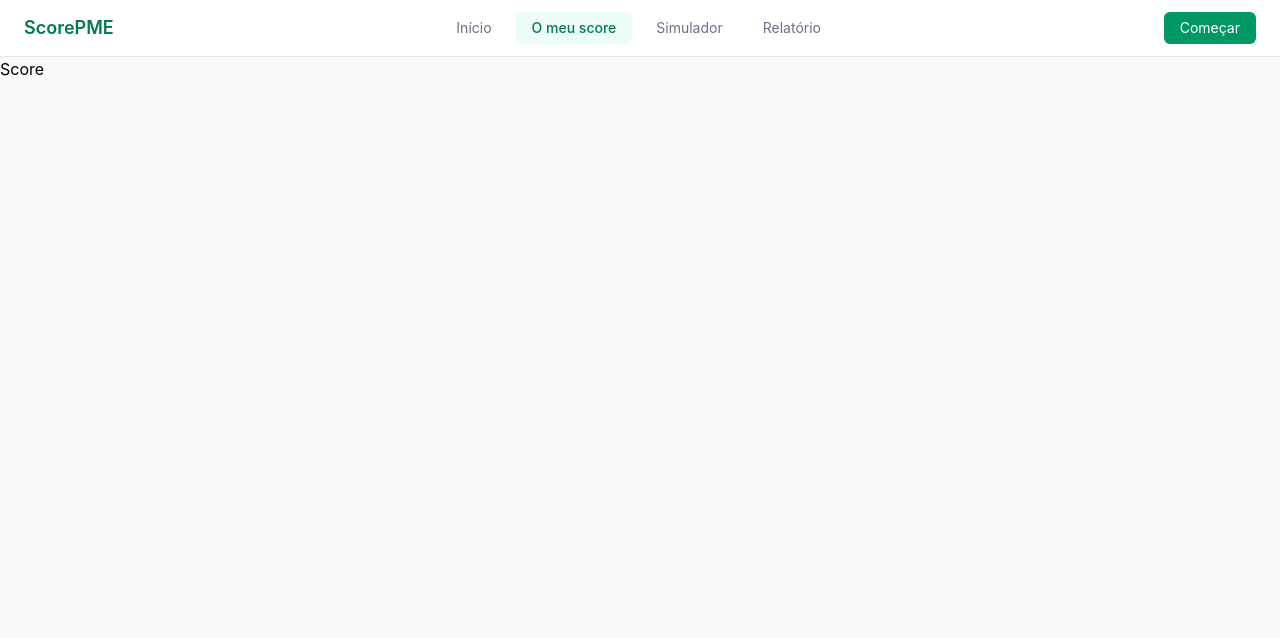
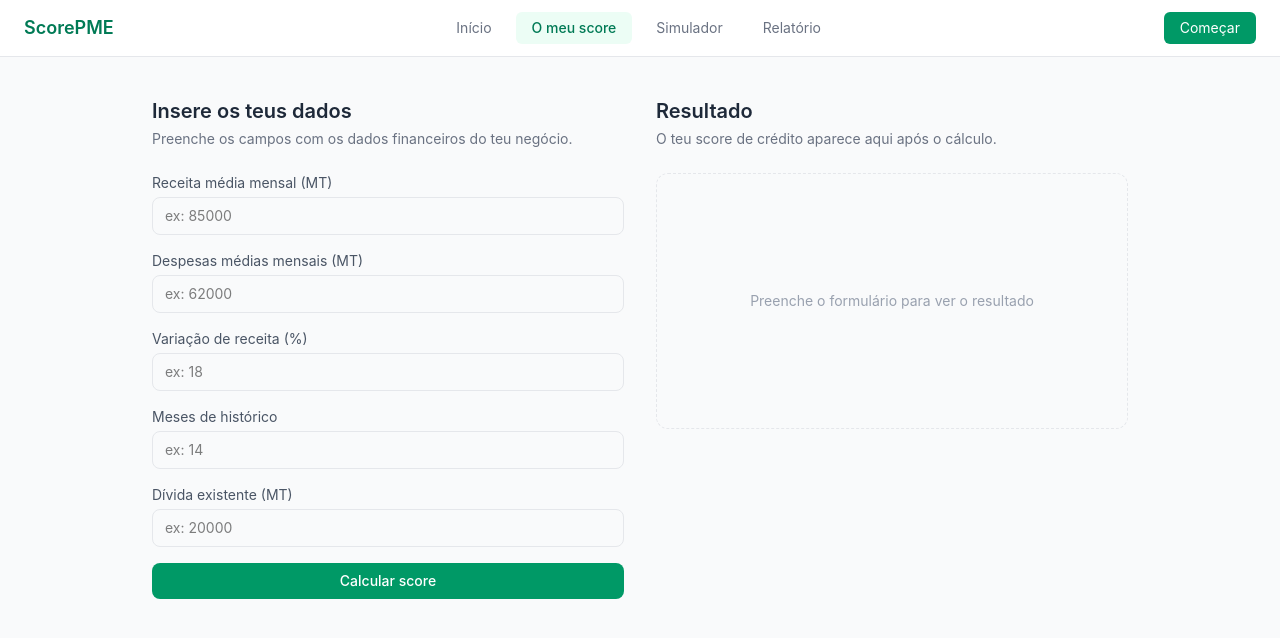
Before and after one commit to creative-nam/scorepme, a React (Vite) app in the folder client/: page /score in a window 1280 px wide. Shown: the top 638 px of the page. Built offline with nearby package versions, Linux system fonts and the light colour scheme.

Commit message:
feat: página de score com formulário e resultado visual

```diff
--- a/client/src/pages/Score.jsx
+++ b/client/src/pages/Score.jsx
@@ -1,4 +1,155 @@
+import { useState } from 'react'
+import { calcularScore } from '../services/api'
+
+const camposFormulario = [
+  { id: 'receitaMediaMensal',    label: 'Receita média mensal (MT)',    placeholder: 'ex: 85000' },
+  { id: 'despesasMediasMensais', label: 'Despesas médias mensais (MT)', placeholder: 'ex: 62000' },
+  { id: 'variacaoReceitaPct',    label: 'Variação de receita (%)',      placeholder: 'ex: 18'    },
+  { id: 'mesesDeHistorico',      label: 'Meses de histórico',           placeholder: 'ex: 14'    },
+  { id: 'dividaExistente',       label: 'Dívida existente (MT)',        placeholder: 'ex: 20000' },
+]
+
+const coresCategoria = {
+  'Baixo Risco':           { fundo: 'bg-emerald-50', texto: 'text-emerald-700', borda: 'border-emerald-300' },
+  'Risco Moderado-Baixo':  { fundo: 'bg-blue-50',    texto: 'text-blue-700',    borda: 'border-blue-300'    },
+  'Risco Moderado':        { fundo: 'bg-amber-50',   texto: 'text-amber-700',   borda: 'border-amber-300'   },
+  'Alto Risco':            { fundo: 'bg-red-50',     texto: 'text-red-700',     borda: 'border-red-300'     },
+}
+
+const labelBreakdown = {
+  margemLucro:         'Margem de Lucro',
+  ratioDespesa:        'Rácio Despesa/Receita',
+  consistenciaReceita: 'Consistência da Receita',
+  longevidade:         'Longevidade',
+  cargaDivida:         'Carga de Dívida',
+}
+
+function BarraScore({ label, valor }) {
+  return (
+    <div className="mb-3">
+      <div className="flex justify-between text-sm mb-1">
+        <span className="text-gray-500">{label}</span>
+        <span className="font-medium text-gray-700">{Math.round(valor)}/100</span>
+      </div>
+      <div className="h-2 bg-gray-100 rounded-full overflow-hidden">
+        <div
+          className="h-full bg-emerald-500 rounded-full transition-all duration-500"
+          style={{ width: `${valor}%` }}
+        />
+      </div>
+    </div>
+  )
+}
+
 function Score() {
-  return <div>Score</div>
+  const [formulario, setFormulario] = useState({
+    receitaMediaMensal:    '',
+    despesasMediasMensais: '',
+    variacaoReceitaPct:    '',
+    mesesDeHistorico:      '',
+    dividaExistente:       '',
+  })
+  const [resultado, setResultado]   = useState(null)
+  const [erro, setErro]             = useState(null)
+  const [aCarregar, setACarregar]   = useState(false)
+
+  function aoAlterar(e) {
+    setFormulario({ ...formulario, [e.target.id]: e.target.value })
+  }
+
+  async function aoSubmeter(e) {
+    e.preventDefault()
+    setErro(null)
+    setACarregar(true)
+
+    try {
+      const dados = Object.fromEntries(
+        Object.entries(formulario).map(([k, v]) => [k, Number(v)])
+      )
+      const res = await calcularScore(dados)
+      setResultado(res)
+    } catch (err) {
+      setErro(err.message)
+    } finally {
+      setACarregar(false)
+    }
+  }
+
+  const cores = resultado ? (coresCategoria[resultado.categoria] ?? coresCategoria['Alto Risco']) : null
+
+  return (
+    <div className="max-w-5xl mx-auto px-6 py-10 grid grid-cols-1 md:grid-cols-2 gap-8">
+
+      {/* Formulário */}
+      <div>
+        <h2 className="text-xl font-semibold text-gray-800 mb-1">Insere os teus dados</h2>
+        <p className="text-sm text-gray-500 mb-6">Preenche os campos com os dados financeiros do teu negócio.</p>
+
+        <form onSubmit={aoSubmeter} className="flex flex-col gap-4">
+          {camposFormulario.map(({ id, label, placeholder }) => (
+            <div key={id}>
+              <label htmlFor={id} className="block text-sm text-gray-600 mb-1">{label}</label>
+              <input
+                id={id}
+                type="number"
+                placeholder={placeholder}
+                value={formulario[id]}
+                onChange={aoAlterar}
+                required
+                className="w-full border border-gray-200 rounded-lg px-3 py-2 text-sm focus:outline-none focus:ring-2 focus:ring-emerald-400"
+              />
+            </div>
+          ))}
+
+          {erro && (
+            <p className="text-sm text-red-600 bg-red-50 border border-red-200 rounded-lg px-3 py-2">
+              {erro}
+            </p>
+          )}
+
+          <button
+            type="submit"
+            disabled={aCarregar}
+            className="bg-emerald-600 text-white rounded-lg py-2 text-sm font-medium hover:bg-emerald-700 transition-colors disabled:opacity-50"
+          >
+            {aCarregar ? 'A calcular...' : 'Calcular score'}
+          </button>
+        </form>
+      </div>
+
+      {/* Resultado */}
+      <div>
+        <h2 className="text-xl font-semibold text-gray-800 mb-1">Resultado</h2>
+        <p className="text-sm text-gray-500 mb-6">O teu score de crédito aparece aqui após o cálculo.</p>
+
+        {!resultado ? (
+          <div className="border border-dashed border-gray-200 rounded-xl h-64 flex items-center justify-center text-gray-400 text-sm">
+            Preenche o formulário para ver o resultado
+          </div>
+        ) : (
+          <div className="flex flex-col gap-4">
+
+            {/* Score principal */}
+            <div className={`rounded-xl border p-6 text-center ${cores.fundo} ${cores.borda}`}>
+              <div className={`text-5xl font-bold ${cores.texto}`}>{resultado.score}</div>
+              <div className={`text-sm mt-1 ${cores.texto}`}>/100</div>
+              <div className={`text-base font-medium mt-2 ${cores.texto}`}>{resultado.categoria}</div>
+            </div>
+
+            {/* Breakdown */}
+            <div className="bg-white border border-gray-100 rounded-xl p-5">
+              <h3 className="text-sm font-medium text-gray-700 mb-4">Detalhe por critério</h3>
+              {Object.entries(resultado.breakdown).map(([chave, valor]) => (
+                <BarraScore key={chave} label={labelBreakdown[chave] ?? chave} valor={valor} />
+              ))}
+            </div>
+
+          </div>
+        )}
+      </div>
+
+    </div>
+  )
 }
+
 export default Score
```
